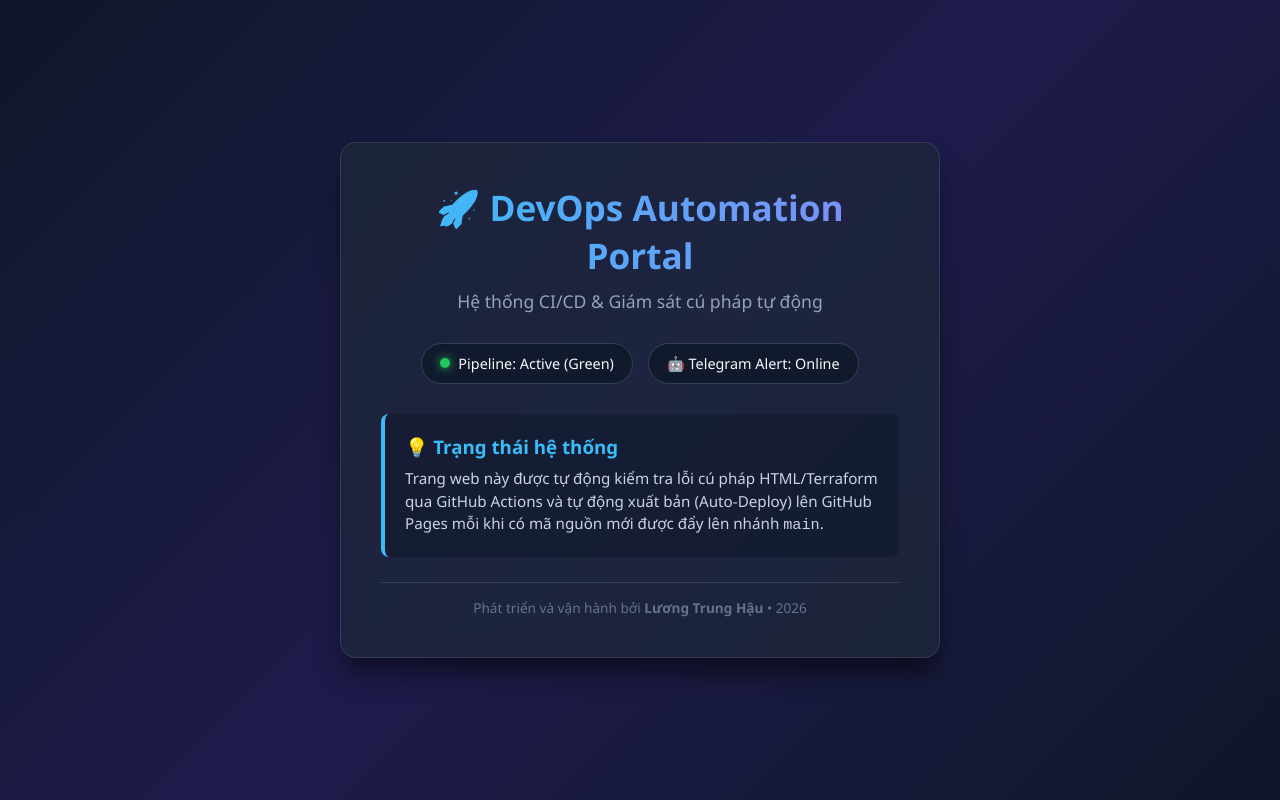
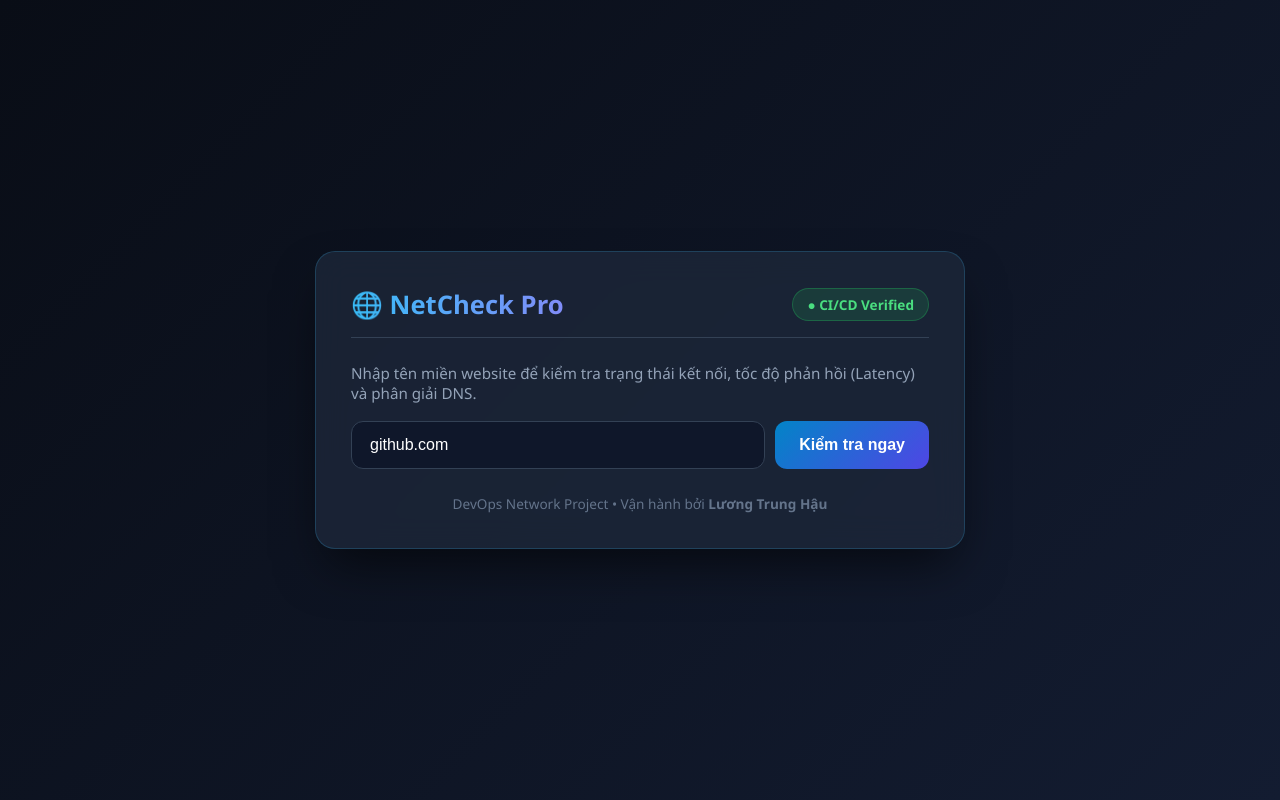
Before and after one commit to luongtrunghau/devops-network, a plain HTML site: page app/index.html in a window 1280 px wide. Drawn offline with Linux system fonts and the light colour scheme.

Commit message:
Feat: Add NetCheck Pro tool and Playwright Automated Testing

```diff
--- a/app/index.html
+++ b/app/index.html
@@ -3,12 +3,12 @@
 <head>
     <meta charset="UTF-8">
     <meta name="viewport" content="width=device-width, initial-scale=1.0">
-    <title>DevOps Portal | Lương Trung Hậu</title>
+    <title>NetCheck Pro | Công cụ Kiểm tra Mạng & DevOps</title>
     <style>
         * { margin: 0; padding: 0; box-sizing: border-box; }
         body {
-            font-family: 'Segoe UI', Tahoma, Geneva, Verdana, sans-serif;
-            background: linear-gradient(135deg, #0f172a, #1e1b4b, #0f172a);
+            font-family: 'Segoe UI', system-ui, sans-serif;
+            background: linear-gradient(135deg, #090d16, #131c31);
             color: #f8fafc;
             min-height: 100vh;
             display: flex;
@@ -16,93 +16,183 @@
             align-items: center;
             padding: 20px;
         }
-        .container {
-            background: rgba(30, 41, 59, 0.7);
-            backdrop-filter: blur(12px);
-            border: 1px solid rgba(255, 255, 255, 0.1);
-            border-radius: 16px;
-            padding: 40px;
-            max-width: 600px;
+        .dashboard {
+            background: rgba(30, 41, 59, 0.75);
+            backdrop-filter: blur(16px);
+            border: 1px solid rgba(56, 189, 248, 0.2);
+            border-radius: 20px;
+            padding: 35px;
+            max-width: 650px;
             width: 100%;
-            box-shadow: 0 20px 25px -5px rgba(0, 0, 0, 0.5);
-            text-align: center;
+            box-shadow: 0 25px 50px -12px rgba(0, 0, 0, 0.6);
         }
-        h1 {
-            font-size: 2.2rem;
-            margin-bottom: 10px;
+        .header {
+            display: flex;
+            justify-content: space-between;
+            align-items: center;
+            margin-bottom: 25px;
+            border-bottom: 1px solid #334155;
+            padding-bottom: 15px;
+        }
+        .header h1 {
+            font-size: 1.6rem;
             background: linear-gradient(to right, #38bdf8, #818cf8);
             -webkit-background-clip: text;
             -webkit-text-fill-color: transparent;
         }
-        .subtitle {
-            color: #94a3b8;
-            font-size: 1.1rem;
-            margin-bottom: 30px;
+        .status-badge {
+            background: rgba(34, 197, 94, 0.15);
+            color: #4ade80;
+            border: 1px solid rgba(34, 197, 94, 0.3);
+            padding: 6px 14px;
+            border-radius: 20px;
+            font-size: 0.85rem;
+            font-weight: 600;
         }
-        .badge-container {
+        .search-box {
             display: flex;
-            justify-content: center;
-            gap: 15px;
-            margin-bottom: 30px;
-            flex-wrap: wrap;
-        }
-        .badge {
-            background: rgba(15, 23, 42, 0.8);
-            border: 1px solid #334155;
-            padding: 10px 18px;
-            border-radius: 30px;
-            font-size: 0.9rem;
-            display: flex;
-            align-items: center;
-            gap: 8px;
-        }
-        .status-dot {
-            width: 10px;
-            height: 10px;
-            background-color: #22c55e;
-            border-radius: 50%;
-            box-shadow: 0 0 10px #22c55e;
-        }
-        .card {
-            background: rgba(15, 23, 42, 0.5);
-            border-left: 4px solid #38bdf8;
-            padding: 20px;
-            border-radius: 8px;
-            text-align: left;
+            gap: 10px;
             margin-bottom: 25px;
         }
-        .card h3 { color: #38bdf8; margin-bottom: 8px; }
-        .card p { color: #cbd5e1; font-size: 0.95rem; line-height: 1.5; }
+        input {
+            flex: 1;
+            background: #0f172a;
+            border: 1px solid #334155;
+            color: white;
+            padding: 14px 18px;
+            border-radius: 12px;
+            font-size: 1rem;
+            outline: none;
+            transition: border-color 0.2s;
+        }
+        input:focus { border-color: #38bdf8; }
+        button {
+            background: linear-gradient(135deg, #0284c7, #4f46e5);
+            color: white;
+            border: none;
+            padding: 14px 24px;
+            border-radius: 12px;
+            font-size: 1rem;
+            font-weight: 600;
+            cursor: pointer;
+            transition: opacity 0.2s;
+        }
+        button:hover { opacity: 0.9; }
+        .result-card {
+            background: #0f172a;
+            border: 1px solid #1e293b;
+            border-radius: 14px;
+            padding: 20px;
+            display: none;
+        }
+        .result-card.active { display: block; }
+        .metric-grid {
+            display: grid;
+            grid-template-columns: repeat(3, 1fr);
+            gap: 15px;
+            margin-top: 15px;
+        }
+        .metric {
+            background: rgba(30, 41, 59, 0.6);
+            padding: 12px;
+            border-radius: 10px;
+            text-align: center;
+        }
+        .metric-label { color: #94a3b8; font-size: 0.8rem; margin-bottom: 5px; }
+        .metric-value { font-size: 1.1rem; font-weight: bold; color: #38bdf8; }
+        .online { color: #4ade80 !important; }
+        .offline { color: #f87171 !important; }
         .footer {
+            margin-top: 25px;
+            text-align: center;
             color: #64748b;
             font-size: 0.85rem;
-            border-top: 1px solid #334155;
-            padding-top: 15px;
         }
     </style>
 </head>
 <body>
-    <div class="container">
-        <h1>🚀 DevOps Automation Portal</h1>
-        <p class="subtitle">Hệ thống CI/CD & Giám sát cú pháp tự động</p>
+    <div class="dashboard">
+        <div class="header">
+            <h1>🌐 NetCheck Pro</h1>
+            <span class="status-badge">● CI/CD Verified</span>
+        </div>
 
-        <div class="badge-container">
-            <div class="badge">
-                <div class="status-dot"></div> Pipeline: Active (Green)
+        <p style="color: #94a3b8; margin-bottom: 18px; font-size: 0.95rem;">
+            Nhập tên miền website để kiểm tra trạng thái kết nối, tốc độ phản hồi (Latency) và phân giải DNS.
+        </p>
+
+        <div class="search-box">
+            <input type="text" id="domainInput" placeholder="Ví dụ: google.com, github.com..." value="github.com">
+            <button id="checkBtn" onclick="checkWebsite()">Kiểm tra ngay</button>
+        </div>
+
+        <div id="resultBox" class="result-card">
+            <div style="display: flex; justify-content: space-between; align-items: center;">
+                <strong id="targetDomain" style="font-size: 1.1rem;">github.com</strong>
+                <span id="statusText" class="online">● Đang hoạt động (Online)</span>
             </div>
-            <div class="badge">
-                🤖 Telegram Alert: Online
+            <div class="metric-grid">
+                <div class="metric">
+                    <div class="metric-label">Phản hồi (Latency)</div>
+                    <div class="metric-value" id="latencyVal">-- ms</div>
+                </div>
+                <div class="metric">
+                    <div class="metric-label">Địa chỉ IP (DNS)</div>
+                    <div class="metric-value" id="ipVal">--.--.--.--</div>
+                </div>
+                <div class="metric">
+                    <div class="metric-label">Giao thức</div>
+                    <div class="metric-value">HTTPS / DNS</div>
+                </div>
             </div>
         </div>
 
-        <div class="card">
-            <h3>💡 Trạng thái hệ thống</h3>
-            <p>Trang web này được tự động kiểm tra lỗi cú pháp HTML/Terraform qua GitHub Actions và tự động xuất bản (Auto-Deploy) lên GitHub Pages mỗi khi có mã nguồn mới được đẩy lên nhánh <code>main</code>.</p>
-        </div>
-
         <div class="footer">
-            Phát triển và vận hành bởi <strong>Lương Trung Hậu</strong> &bull; 2026
+            DevOps Network Project &bull; Vận hành bởi <strong>Lương Trung Hậu</strong>
         </div>
     </div>
+
+    <script>
+        async function checkWebsite() {
+            const input = document.getElementById('domainInput').value.trim().replace(/^https?:\/\//, '').split('/')[0];
+            if (!input) return alert('Vui lòng nhập tên miền!');
+
+            const resultBox = document.getElementById('resultBox');
+            const statusText = document.getElementById('statusText');
+            const latencyVal = document.getElementById('latencyVal');
+            const ipVal = document.getElementById('ipVal');
+
+            document.getElementById('targetDomain').innerText = input;
+            resultBox.classList.add('active');
+            statusText.innerText = '⏳ Đang quét...';
+            statusText.className = '';
+            latencyVal.innerText = '...';
+            ipVal.innerText = '...';
+
+            const startTime = performance.now();
+            try {
+                // Sử dụng Google Public DNS API để phân giải tên miền thật
+                const response = await fetch(`https://dns.google/resolve?name=${input}&type=A`);
+                const data = await response.json();
+                const endTime = performance.now();
+                const ping = Math.round(endTime - startTime);
+
+                if (data.Status === 0 && data.Answer) {
+                    const ipRecord = data.Answer.find(ans => ans.type === 1);
+                    statusText.innerText = '● Hoạt động tốt (Online)';
+                    statusText.className = 'online';
+                    latencyVal.innerText = `${ping} ms`;
+                    ipVal.innerText = ipRecord ? ipRecord.data : 'Cloud/CDN';
+                } else {
+                    throw new Error('Không tìm thấy bản ghi DNS');
+                }
+            } catch (error) {
+                statusText.innerText = '✖ Không thể truy cập (Offline)';
+                statusText.className = 'offline';
+                latencyVal.innerText = 'Timeout';
+                ipVal.innerText = 'N/A';
+            }
+        }
+    </script>
 </body>
 </html>
```
Also changed, not shown: test_app.mjs (added, +37 -0 lines), 1 other file.
